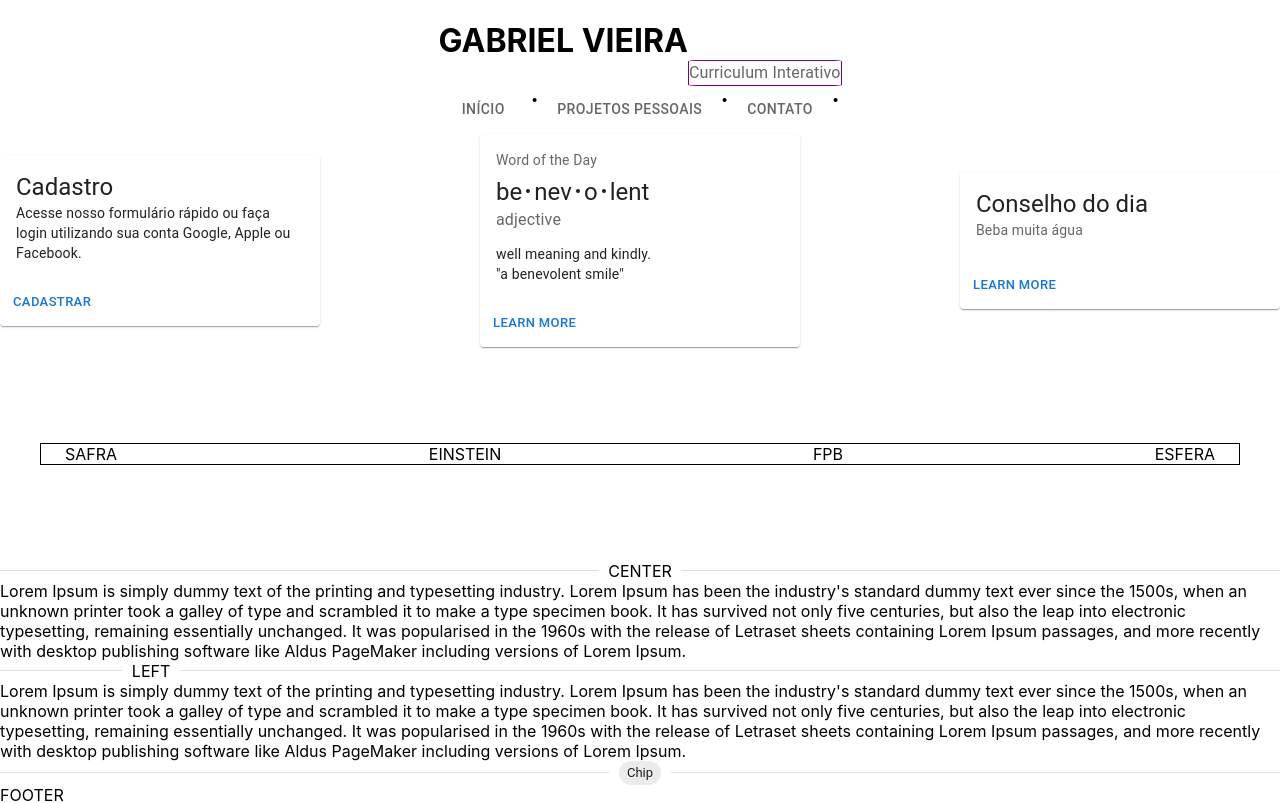
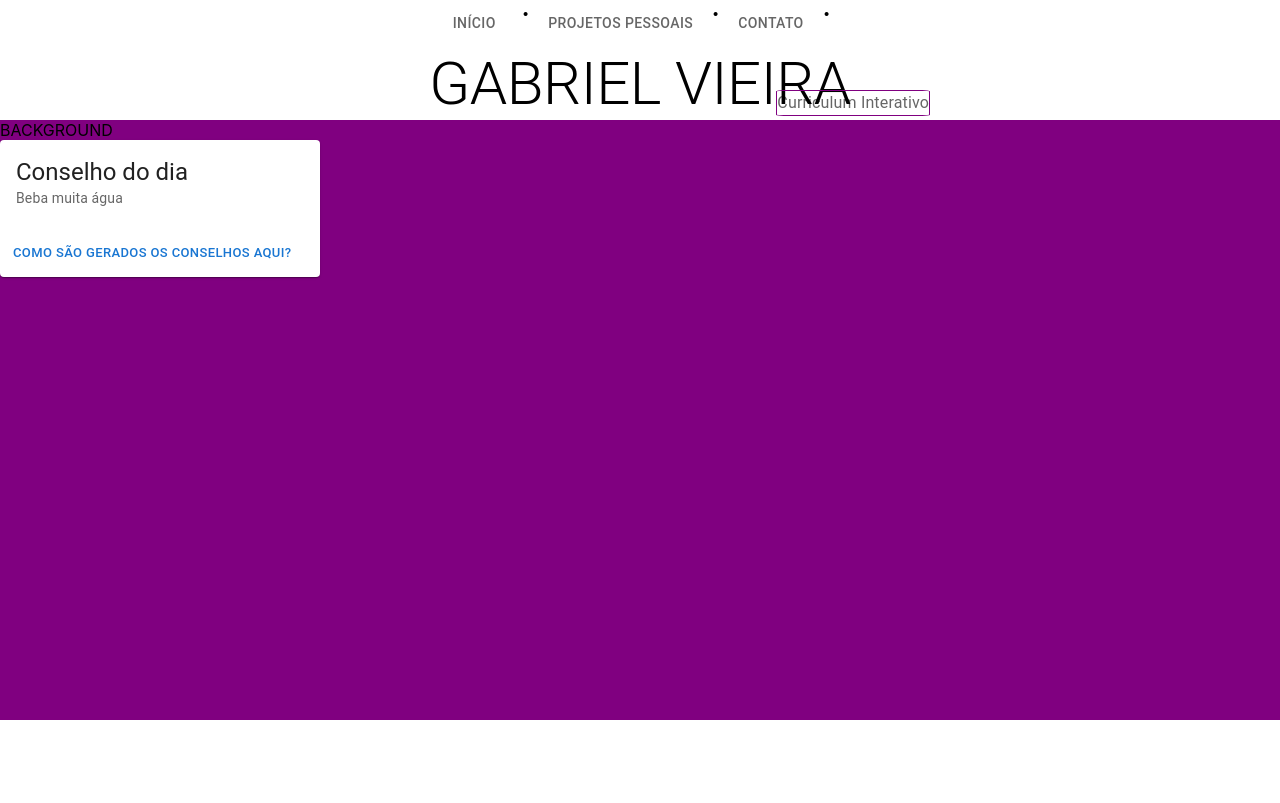
Before and after one commit to gvs006/Portfolio.Gabriel.React, a React (Create React App) app in the folder portfolio/: page /home in a window 1280 px wide. Shown: the top 803 px of the page. Built offline with nearby package versions, Linux system fonts and the light colour scheme.

Commit message:
base components creation

```diff
--- a/portfolio/src/App.tsx
+++ b/portfolio/src/App.tsx
@@ -3,7 +3,9 @@ import logo from './logo.svg';
 import './App.css';
 import { BrowserRouter, createBrowserRouter } from 'react-router-dom';
 import { AppRoutes } from './routes';
+import Header from './components/global/Header';
 
+// TODO REMOVAL
 const router = createBrowserRouter([
   {
     path: "/",
@@ -13,6 +15,7 @@ const router = createBrowserRouter([
 function App() {
   return (
     <BrowserRouter>
+    <Header></Header>
           <AppRoutes />
         </BrowserRouter>
   );
--- /dev/null
+++ b/portfolio/src/components/global/Header.tsx
@@ -0,0 +1,64 @@
+import Box from "@mui/material/Box";
+import Grid from "@mui/material/Grid";
+import Tab from "@mui/material/Tab";
+import Tabs from "@mui/material/Tabs";
+import Typography from "@mui/material/Typography";
+
+export default function Header() {
+  //   const [isTabSelected, setIsTabSelected] = useState<boolean>(true);
+  const menuPoint = (
+    <Box
+      component="span"
+      sx={{ display: "inline-block", mx: "2px", transform: "scale(0.8)" }}
+    >
+      •
+    </Box>
+  );
+  const value = "TAB";
+  function handleChange() {
+    console.log("Mudou Tabs");
+  }
+  return (
+    <>
+    <Grid
+          xs={12}
+          display="flex"
+          justifyContent="center"
+          alignItems="center"
+        >
+      <Box>
+
+          <Tabs
+            value={value}
+            onChange={handleChange}
+            aria-label="disabled tabs example"
+          >
+            <Tab label="INÍCIO" />
+            {menuPoint}
+            <Tab label="PROJETOS PESSOAIS" />
+            {menuPoint}
+            <Tab label="CONTATO" href={`/contato`} />
+            {menuPoint}
+          </Tabs>
+
+          <Box display="block" justifyContent="center" sx={{ top:90, right: 350, border: "1px solid purple", borderRadius: "5%", position:"fixed" }}>
+        <Typography
+
+          color="text.secondary"
+        >
+          Curriculum Interativo
+        </Typography>
+      </Box>
+
+        <Typography variant="h2" component="h2">
+        GABRIEL VIEIRA
+
+      </Typography>
+      </Box>
+      </Grid>
+
+
+
+    </>
+  );
+}
--- a/portfolio/src/pages/home/Home.tsx
+++ b/portfolio/src/pages/home/Home.tsx
@@ -14,65 +14,12 @@ import Tab from "@mui/material/Tab";
 import CustomSlideEmpresas from "../../components/CustomSlideEmpresas";
 
 // TODO
-const menuPoint = (
-    <Box
-      component="span"
-      sx={{ display: "inline-block", mx: "2px", transform: "scale(0.8)" }}
-    >
-      •
-    </Box>
-  );
+
+
 export default function Home() {
 
 
-  const card = (
-    <React.Fragment>
-      <CardContent>
-      <Typography variant="h5" component="div">
-        Cadastro
-        </Typography>
 
-
-        <Typography variant="body2">
-        Acesse nosso formulário rápido ou faça login utilizando sua conta Google, Apple ou Facebook.
-          <br />
-        </Typography>
-      </CardContent>
-      <CardActions>
-        <Button size="small" href="/register">CADASTRAR</Button>
-      </CardActions>
-    </React.Fragment>
-  );
-
-  const card2 = (
-    <React.Fragment>
-      <CardContent>
-        <Typography sx={{ fontSize: 14 }} color="text.secondary" gutterBottom>
-          Word of the Day
-        </Typography>
-        <Typography variant="h5" component="div">
-          be{menuPoint}nev{menuPoint}o{menuPoint}lent
-        </Typography>
-        <Typography sx={{ mb: 1.5 }} color="text.secondary">
-          adjective
-        </Typography>
-        <Typography variant="body2">
-          well meaning and kindly.
-          <br />
-          {'"a benevolent smile"'}
-        </Typography>
-      </CardContent>
-      <CardActions>
-        <Button size="small">Learn More</Button>
-      </CardActions>
-    </React.Fragment>
-  );
-
-function handleChange() {
-    console.log("Mudou Tabs");
-
-}
-  const value = "TAB"
 
   // TODO  Integrar com API https://api.adviceslip.com/advice
 const conselhoDoDia ="Beba muita água"
@@ -89,39 +36,25 @@ const conselhoDoDia ="Beba muita água"
 
       </CardContent>
       <CardActions>
-        <Button size="small">Learn More</Button>
+        <Button size="small">Como são gerados os conselhos aqui?</Button>
       </CardActions>
     </React.Fragment>
   );
 
-  const content = "Lorem Ipsum is simply dummy text of the printing and typesetting industry. Lorem Ipsum has been the industry's standard dummy text ever since the 1500s, when an unknown printer took a galley of type and scrambled it to make a type specimen book. It has survived not only five centuries, but also the leap into electronic typesetting, remaining essentially unchanged. It was popularised in the 1960s with the release of Letraset sheets containing Lorem Ipsum passages, and more recently with desktop publishing software like Aldus PageMaker including versions of Lorem Ipsum."
+  const content = "If you can't do anything about it, there's no point in worrying about it."
   return (
     <>
 
-<Box display="flex" justifyContent="center">
-    <h1>GABRIEL VIEIRA</h1>
-<Typography sx={{ mt: 7.5, border: "1px solid purple", borderRadius:"5%" }} color="text.secondary">
-          Curriculum Interativo
-        </Typography>
-        </Box>
 
 
-    <Grid xs={12} display="flex" justifyContent="center" alignItems="center">
-<Tabs value={value} onChange={handleChange} aria-label="disabled tabs example">
-  <Tab label="INÍCIO" />{menuPoint}
-  <Tab label="PROJETOS PESSOAIS" />{menuPoint}
-  <Tab label="CONTATO" href={`/contato`} />{menuPoint}
-</Tabs>
 
-
-    </Grid>
 
       <Grid xs={12} display="flex" justifyContent="space-between" alignItems="center">
 
+        <Box sx={{ width: '100%', height:'600px', backgroundColor:'purple'}}>BACKGROUND
+          <Card style={{ width: "20rem" }}>{fraseMotivacionalRandomCard}</Card>
+        </Box>
 
-        <Card style={{ width: "20rem" }}>{card}</Card>
-        <Card style={{ width: "20rem" }}>{card2}</Card>
-        <Card style={{ width: "20rem" }}>{fraseMotivacionalRandomCard}</Card>
       </Grid>
 
 
@@ -131,6 +64,7 @@ const conselhoDoDia ="Beba muita água"
 
       <Box>
       <CustomSlideEmpresas></CustomSlideEmpresas>
+
   <Divider>CENTER</Divider>
   {content}
   <Divider textAlign="left">LEFT</Divider>
```
Also changed, not shown: portfolio/src/components/CustomSlideEmpresas.tsx (+14 -18 lines).
